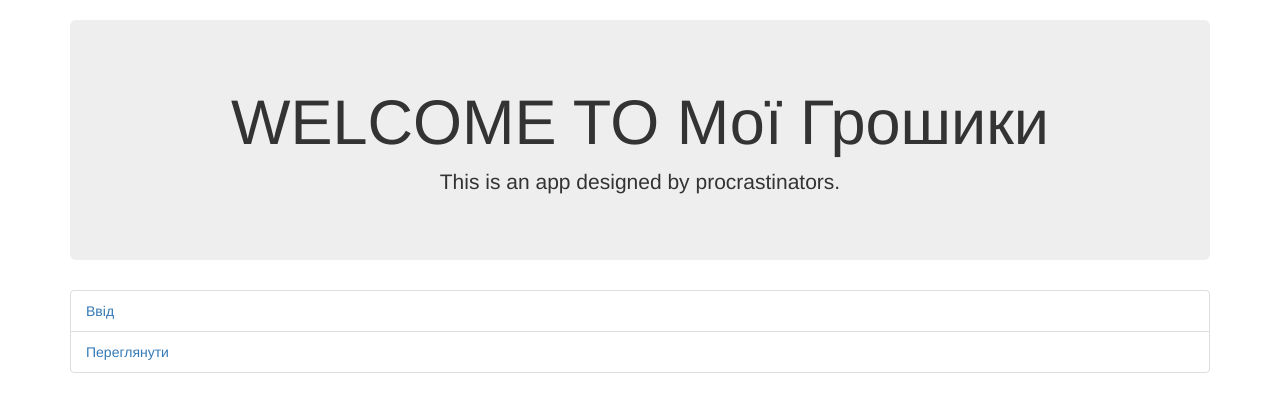
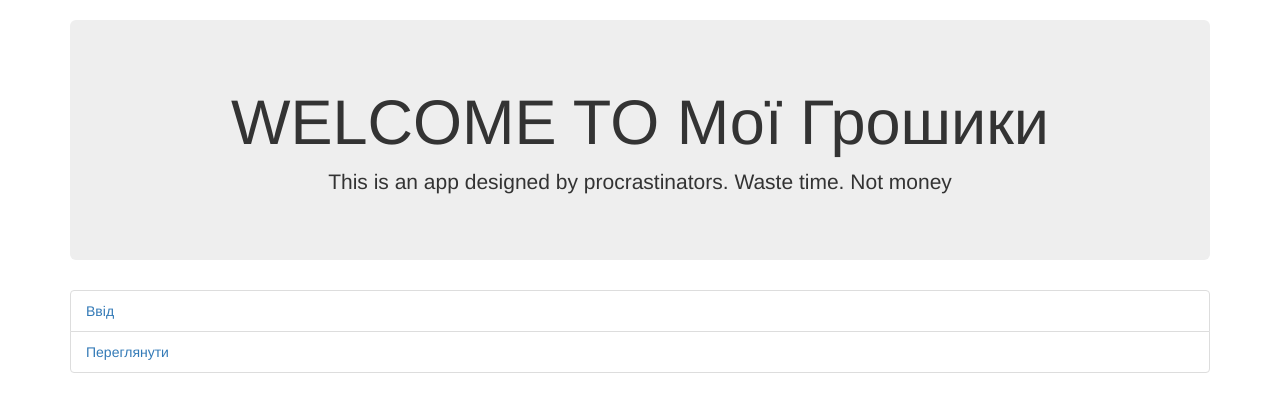
Before and after one commit to olesyat/MyMoney, a Flask app: page / in a window 1280 px wide. Shown: the part 52-464 px from the top of the page. Run offline with Flask 2, Linux system fonts and the light colour scheme; some libraries are stand-ins or nearby versions.

Commit message:
Logo-phrase update2

```diff
--- a/templates/home.html
+++ b/templates/home.html
@@ -3,7 +3,8 @@
 {% block body %}
 <div class="jumbotron text-center">
 <h1>WELCOME TO Мої Грошики</h1>
-<p class="lead">This is an app designed by procrastinators.</p>
+<p class="lead">This is an app designed by procrastinators.
+                Waste time. Not money</p>
 </div>
 
 <ul class="list-group">
```
